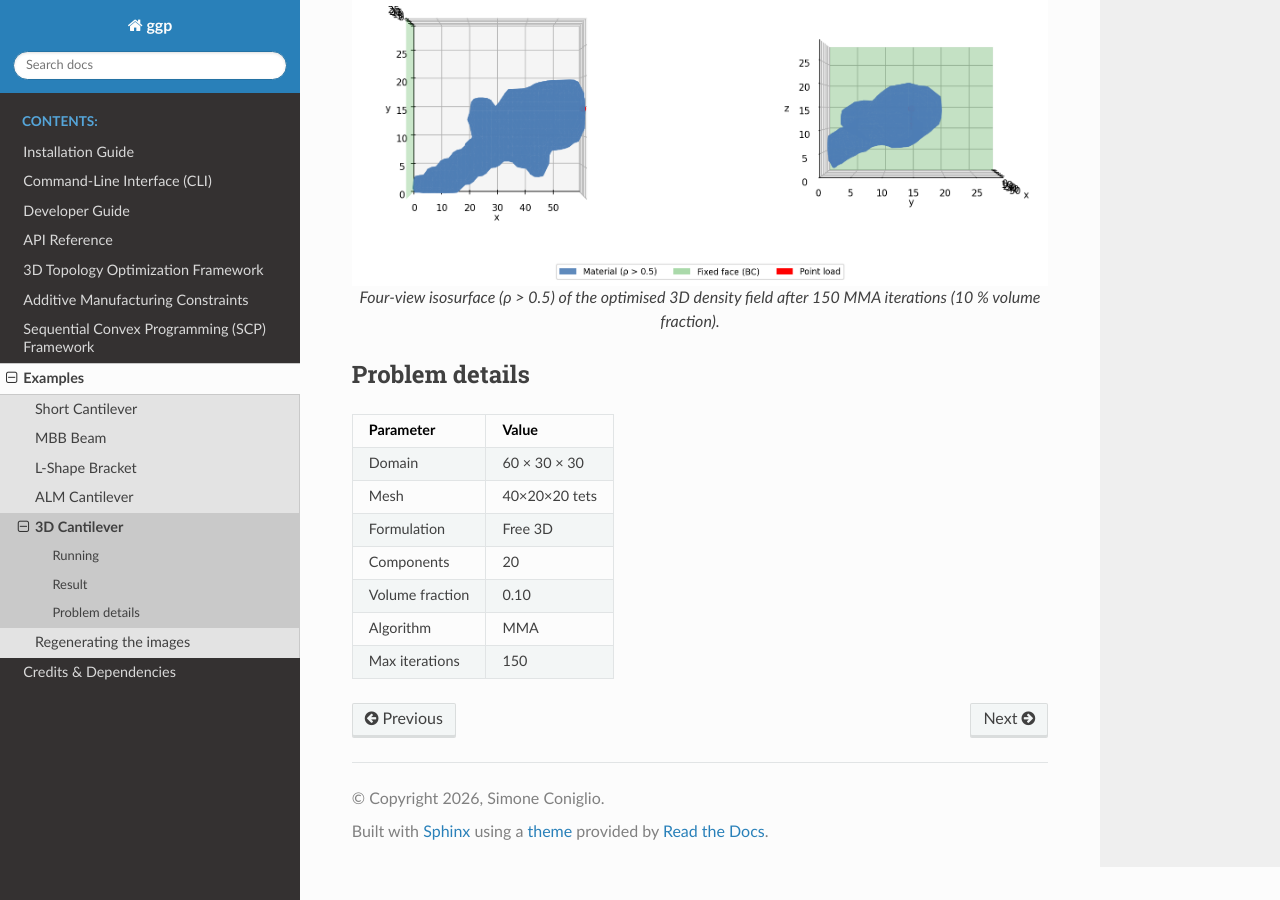
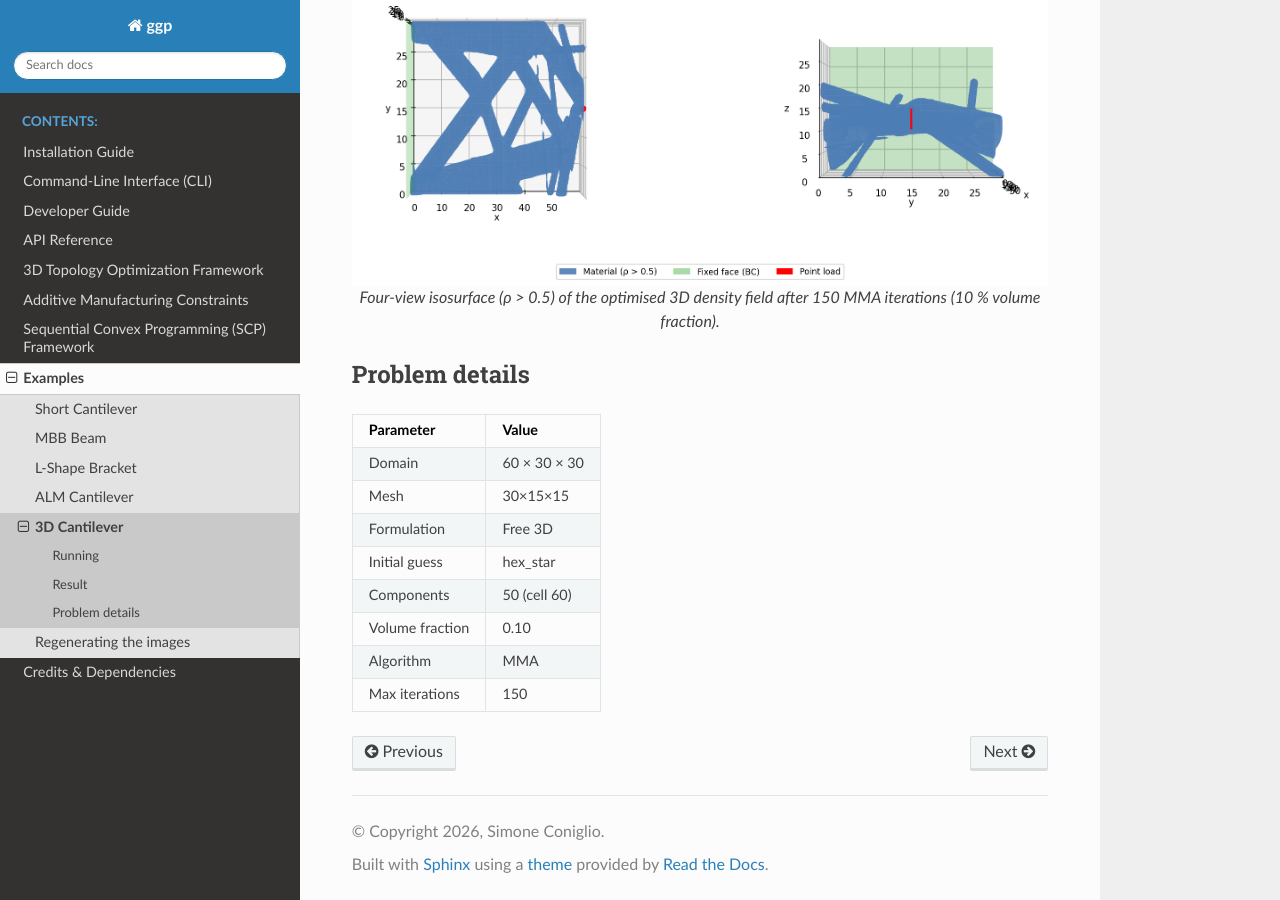
Before and after one commit to SimoneConiglio/generalized_geometry_projection, a Sphinx documentation site: the page built from docs/ex05_3d_cantilever.rst, in a window 1280 px wide and 900 px high, scrolled down 1156 px. Built offline with Sphinx 7.4.7 and the Read the Docs theme 3.1.0, drawn with Linux system fonts in a browser that asks for light colours.

Commit message:
Regenerate 3D cantilever: coarser hex_star + refined render
hex_star single coarse cell (50 components) on a 30x15x15 mesh, direct solver,
150 iterations, rendered at x3 refinement so the bars are continuous (the
isovalue 'discontinuity' was sampling aliasing, now fixed). Consolidates into
thicker plate-like members vs the 92-component web; C=10.8.

Co-Authored-By: Claude Opus 4.8 <noreply@anthropic.com>
Claude-Session: https://claude.ai/code/session_019xV1X4q9qJwcoLzf9Jkhq3

```diff
--- a/docs/ex05_3d_cantilever.rst
+++ b/docs/ex05_3d_cantilever.rst
@@ -49,11 +49,13 @@ Problem details
 +=====================+==================+
 | Domain              | 60 × 30 × 30     |
 +---------------------+------------------+
-| Mesh                | 40×20×20 tets    |
+| Mesh                | 30×15×15         |
 +---------------------+------------------+
 | Formulation         | Free 3D          |
 +---------------------+------------------+
-| Components          | 20               |
+| Initial guess       | hex_star         |
++---------------------+------------------+
+| Components          | 50 (cell 60)     |
 +---------------------+------------------+
 | Volume fraction     | 0.10             |
 +---------------------+------------------+
```
Also changed, not shown: docs/_static/3d_cantilever_optimized.png.
